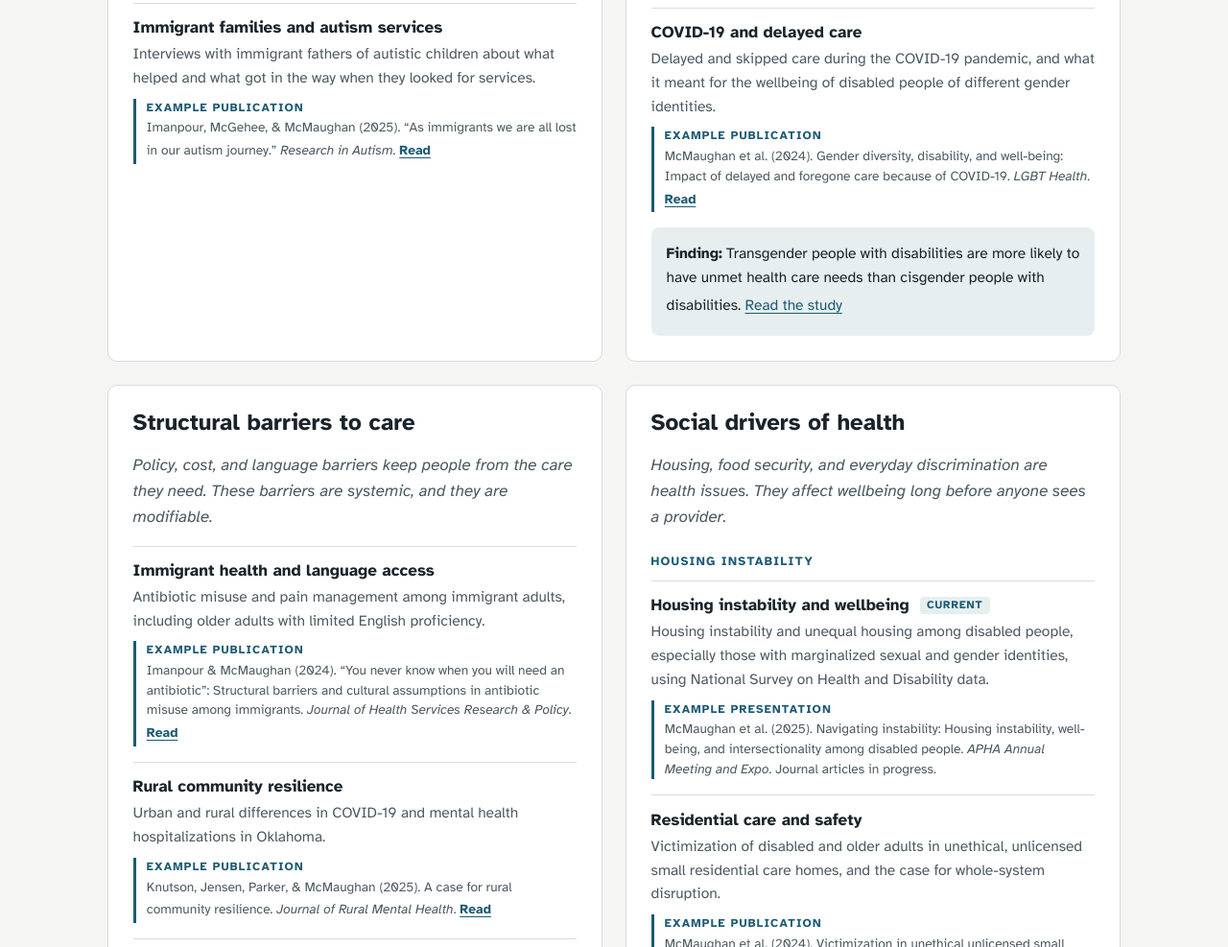
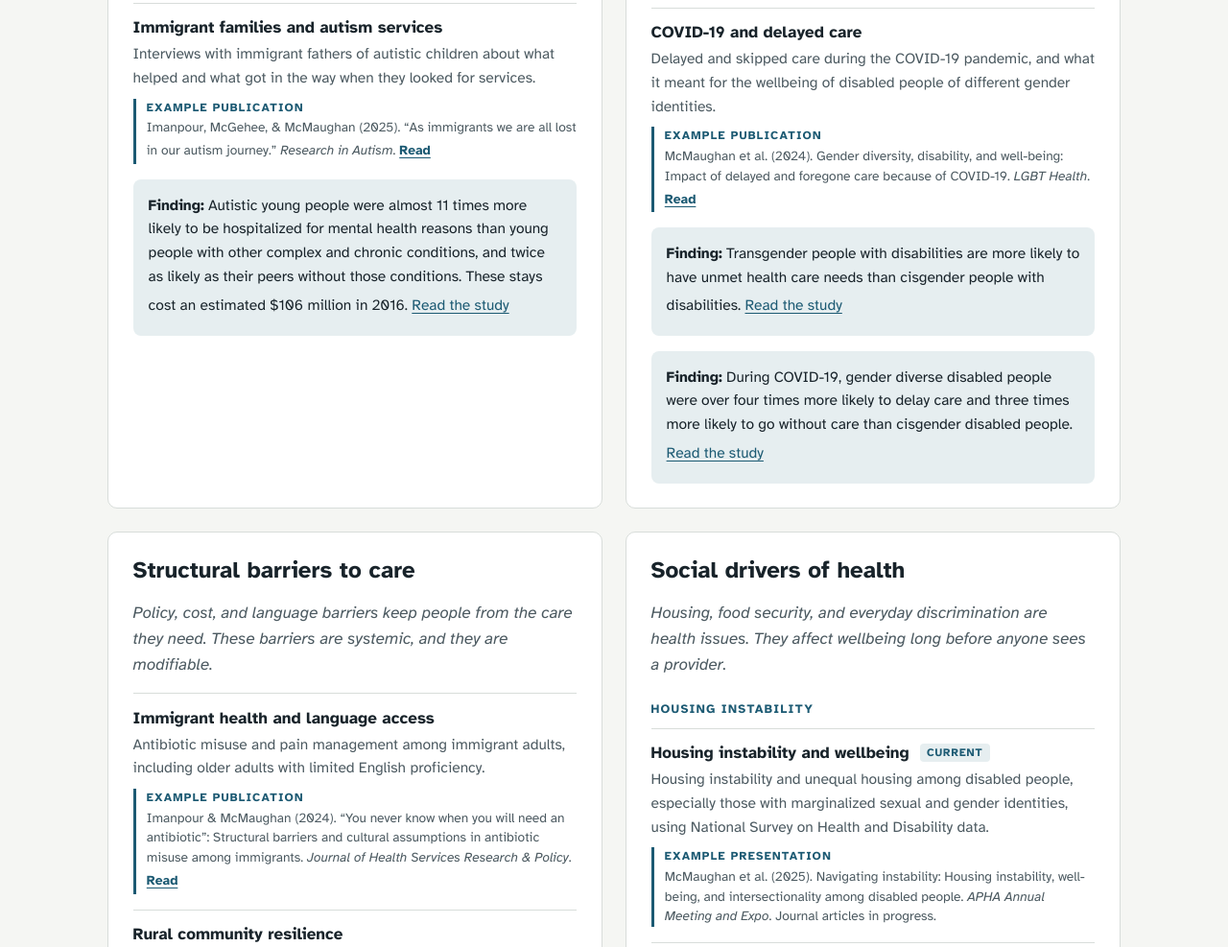
Before and after one commit to djmcmaughan/dwrc-website, a plain HTML site: page index.html in a window 1280 px wide. Shown: the part 1619-2606 px from the top of the page at 96% size. Drawn offline with Linux system fonts and the light colour scheme.

Commit message:
Add findings boxes for autism hospitalizations and COVID-19 delayed care
Co-Authored-By: Claude Opus 5.5 <noreply@anthropic.com>
Claude-Session: https://claude.ai/code/session_01UUfieSbDqaBByLvSVYSbmw

```diff
--- a/index.html
+++ b/index.html
@@ -225,6 +225,7 @@ footer ul{display:flex;gap:1.1rem;list-style:none;padding:0;margin:0;flex-wrap:w
             <li><strong>Mental health hospitalizations</strong><p>Using national hospital discharge data, we examine how often autistic youth and young adults are hospitalized for mental health reasons and what those stays cost. High rates are a sign that community-based mental health care is missing.</p><p class="cite"><span class="ex-label">Example publication</span>McMaughan et al. (2023). Mental health–related hospitalizations among adolescents and emerging adults with autism in the United States. <i>Autism</i>. <a href="https://doi.org/10.1177/13623613221143592">Read<span class="sr-only"> McMaughan et al. (2023) in Autism</span></a></p></li>
             <li><strong>Immigrant families and autism services</strong><p>Interviews with immigrant fathers of autistic children about what helped and what got in the way when they looked for services.</p><p class="cite"><span class="ex-label">Example publication</span>Imanpour, McGehee, &amp; McMaughan (2025). “As immigrants we are all lost in our autism journey.” <i>Research in Autism</i>. <a href="https://doi.org/10.1016/j.reia.2025.202588">Read<span class="sr-only"> Imanpour, McGehee, &amp; McMaughan (2025) in Research in Autism</span></a></p></li>
           </ul>
+          <p class="finding"><b>Finding:</b> Autistic young people were almost 11 times more likely to be hospitalized for mental health reasons than young people with other complex and chronic conditions, and twice as likely as their peers without those conditions. These stays cost an estimated $106 million in 2016. <a href="https://doi.org/10.1177/13623613221143592">Read the study<span class="sr-only"> on mental health hospitalizations among autistic young people</span></a></p>
         </article>
         <article class="area">
           <h3>Disability, gender, and sexual diversity</h3>
@@ -234,7 +235,8 @@ footer ul{display:flex;gap:1.1rem;list-style:none;padding:0;margin:0;flex-wrap:w
             <li><strong>Experiences in health care</strong><p>Disabled sexual and gender minority patients, including autistic LGBTQ+ people, describe their interactions with health care providers.</p><p class="cite"><span class="ex-label">Example publication</span>Mulcahy et al. (2025). Experiences of patients with disabilities and sexual or gender minority status during healthcare interactions. <i>Journal of Public Health</i>. <a href="https://doi.org/10.1007/s10389-023-02145-3">Read<span class="sr-only"> Mulcahy et al. (2025) in Journal of Public Health</span></a></p></li>
             <li><strong>COVID-19 and delayed care</strong><p>Delayed and skipped care during the COVID-19 pandemic, and what it meant for the wellbeing of disabled people of different gender identities.</p><p class="cite"><span class="ex-label">Example publication</span>McMaughan et al. (2024). Gender diversity, disability, and well-being: Impact of delayed and foregone care because of COVID-19. <i>LGBT Health</i>. <a href="https://doi.org/10.1089/lgbt.2022.0385">Read<span class="sr-only"> McMaughan et al. (2024) in LGBT Health</span></a></p></li>
           </ul>
-          <p class="finding"><b>Finding:</b> Transgender people with disabilities are more likely to have unmet health care needs than cisgender people with disabilities. <a href="https://doi.org/10.3390/ijerph19052588">Read the study</a></p>
+          <p class="finding"><b>Finding:</b> Transgender people with disabilities are more likely to have unmet health care needs than cisgender people with disabilities. <a href="https://doi.org/10.3390/ijerph19052588">Read the study<span class="sr-only"> on gender identity, disability, and unmet health care needs</span></a></p>
+          <p class="finding"><b>Finding:</b> During COVID-19, gender diverse disabled people were over four times more likely to delay care and three times more likely to go without care than cisgender disabled people. <a href="https://doi.org/10.1089/lgbt.2022.0385">Read the study<span class="sr-only"> on delayed and foregone care during COVID-19</span></a></p>
         </article>
         <article class="area">
           <h3>Structural barriers to care</h3>
```
